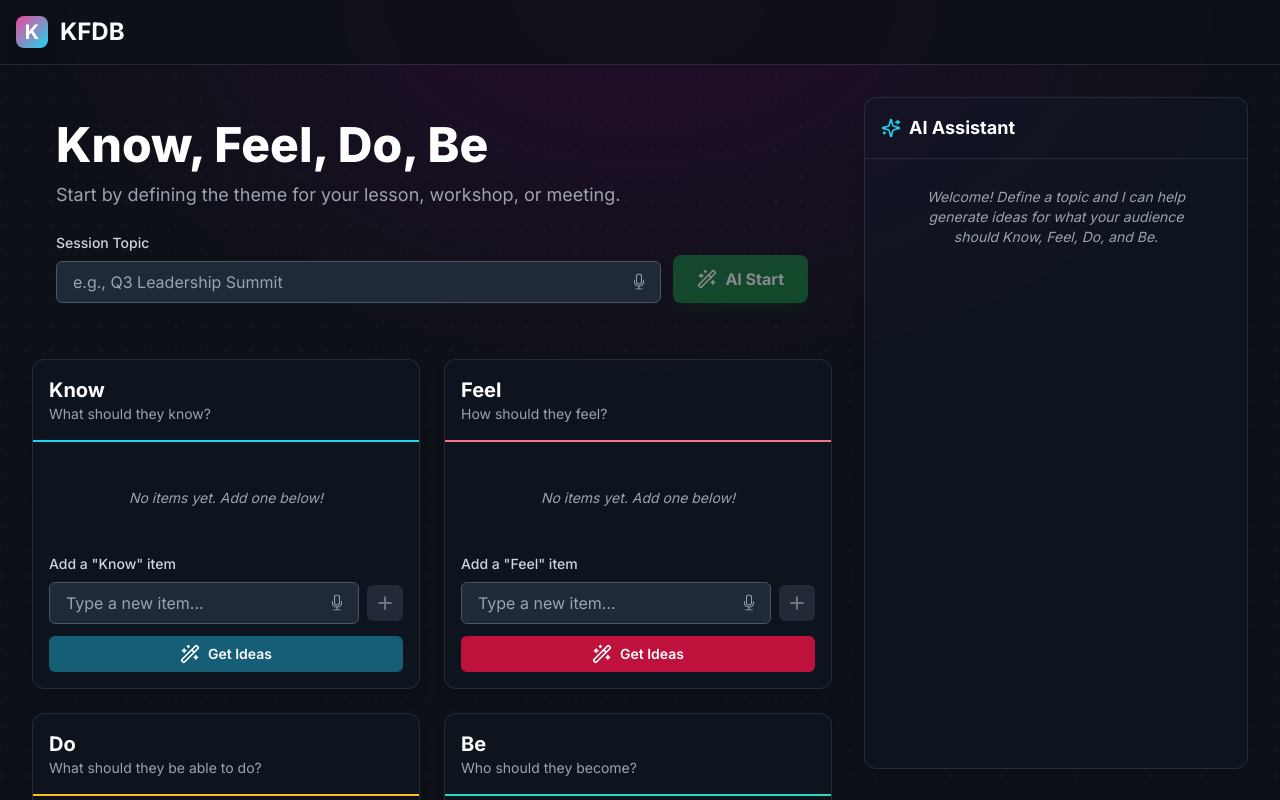
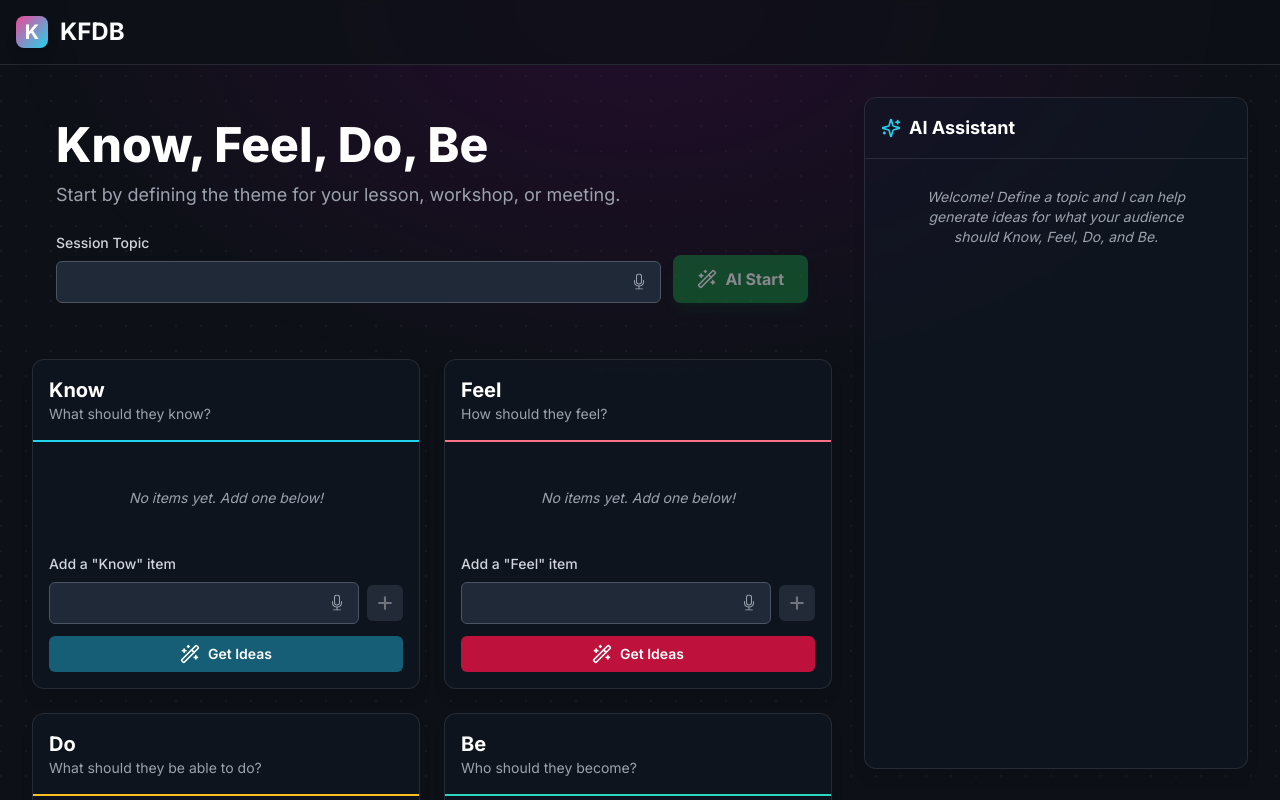
Before and after one commit to joe-watkins/kfdb, a React (Vite) app: page / in a window 1280 px wide. Shown: the top 800 px of the page. Built offline with nearby package versions, Linux system fonts and the light colour scheme.

Commit message:
Refactor VoiceInput component to use a contentEditable div instead of an input for better voice input handling

```diff
--- a/components/VoiceInput.tsx
+++ b/components/VoiceInput.tsx
@@ -49,13 +49,14 @@ const VoiceInput: React.FC<VoiceInputProps> = ({ value, onChange, placeholder })
   return (
     <div style={{ display: 'flex', alignItems: 'center', width: '100%' }}>
       <div style={{ position: 'relative', flexGrow: 1 }}>
-        <input
-          type="text"
-          value={value}
-          onChange={(e) => onChange(e.target.value)}
-          placeholder={placeholder}
+        <div
+          contentEditable
+          role="textbox"
+          aria-label={placeholder}
+          onInput={(e) => onChange(e.currentTarget.textContent || "")}
           className="w-full px-4 py-2 pr-10 bg-gray-800 text-white border border-gray-600 rounded-md focus:ring-2 focus:ring-blue-400 focus:border-transparent placeholder:text-gray-400"
-        />
+          style={{ minHeight: '2rem' }}
+        ></div>
         <button
           type="button"
           onClick={handleVoiceInput}
```
